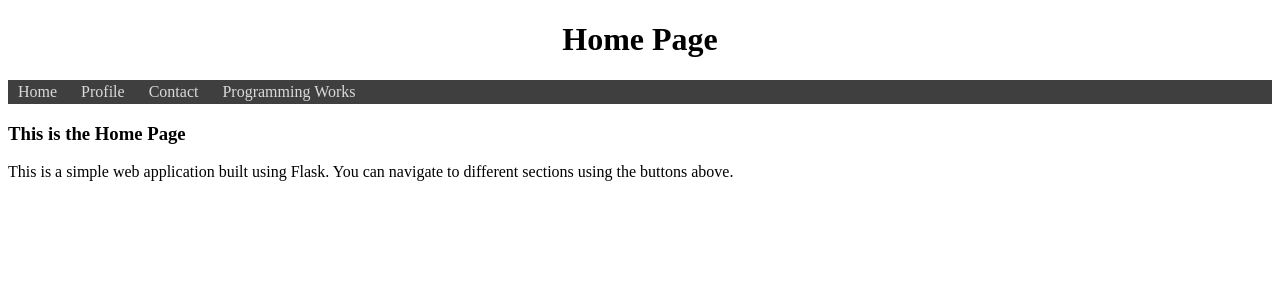
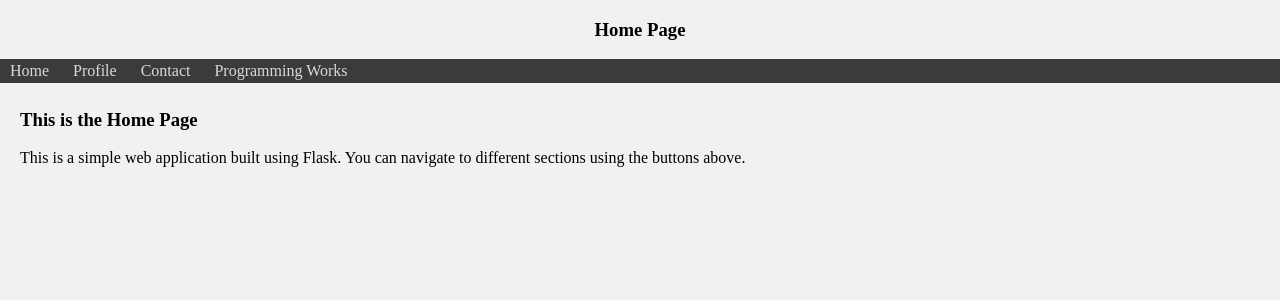
Before and after one commit to Marsyus/flask_web_app_portfolio, a Flask app: page / in a window 1280 px wide. Shown: the top 300 px of the page. Run offline with Flask 3, Linux system fonts and the light colour scheme.

Commit message:
Slightly lowered the size of header and fixed its position

```diff
--- a/static/styles.css
+++ b/static/styles.css
@@ -1,4 +1,9 @@
 header {
+    background-color: #f1f1f1;
+    position: fixed;
+    top: 0;
+    width: 100%;
+    z-index: 1000;
     padding: 0px;
     text-align: center;
 }
@@ -7,6 +12,19 @@ div {
     background-color: #000000c0;
     padding: 0px;
     text-align: left;
+}
+
+body {
+    background-color: #f1f1f1;
+    color: #000000;
+    font-family: 'sans-serif';
+    margin: 0px;
+    padding: 0px;
+}
+
+main {
+    margin-top: 70px;
+    padding: 20px;
 }
 
 buttonh {
--- a/templates/header.html
+++ b/templates/header.html
@@ -1,5 +1,5 @@
 <header>
-    <h1>{{ header_title }}</h1>
+    <h3>{{ header_title }}</h3>
     <div>
         <nav>
             <buttonh onclick="goToHome()">Home</buttonh>
```
